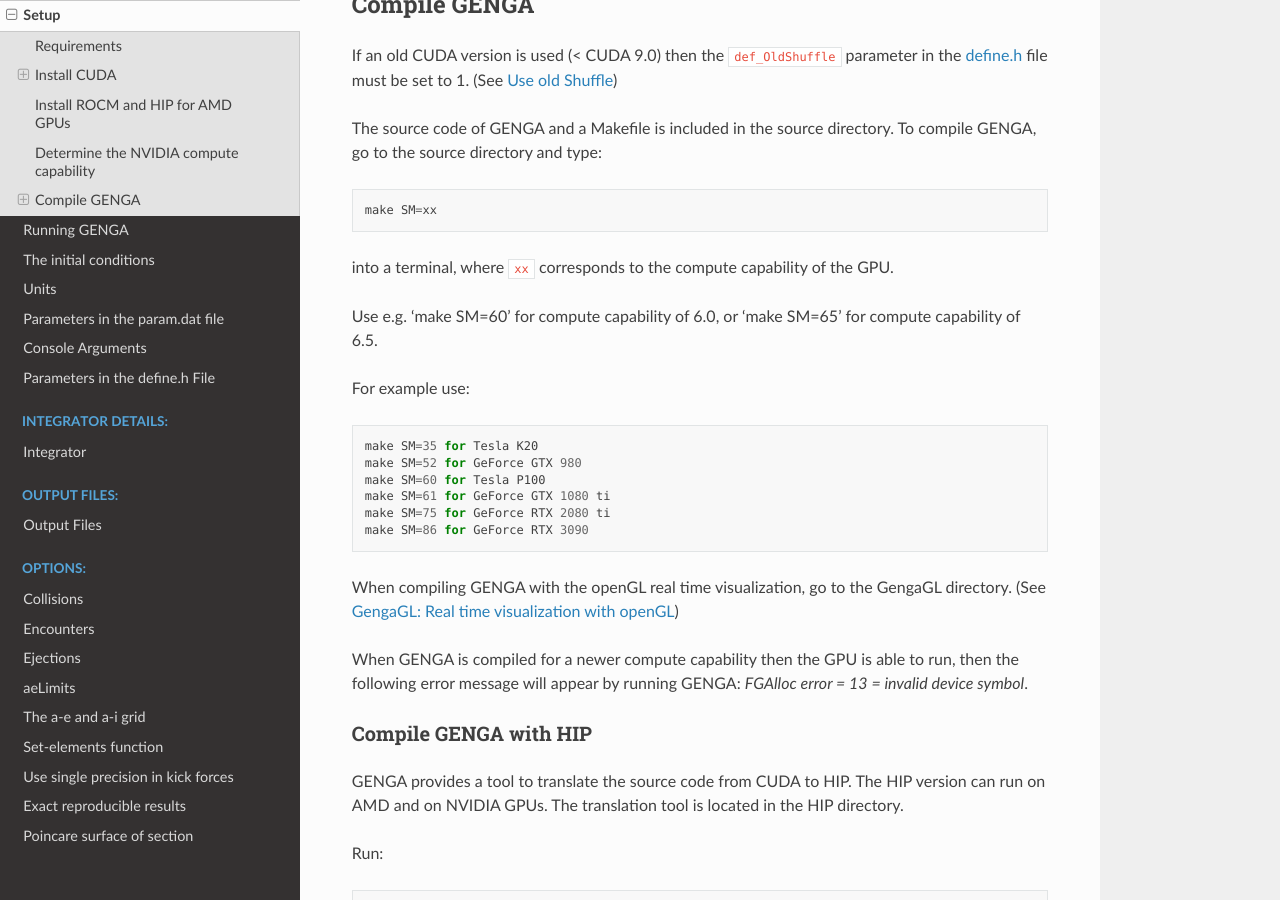
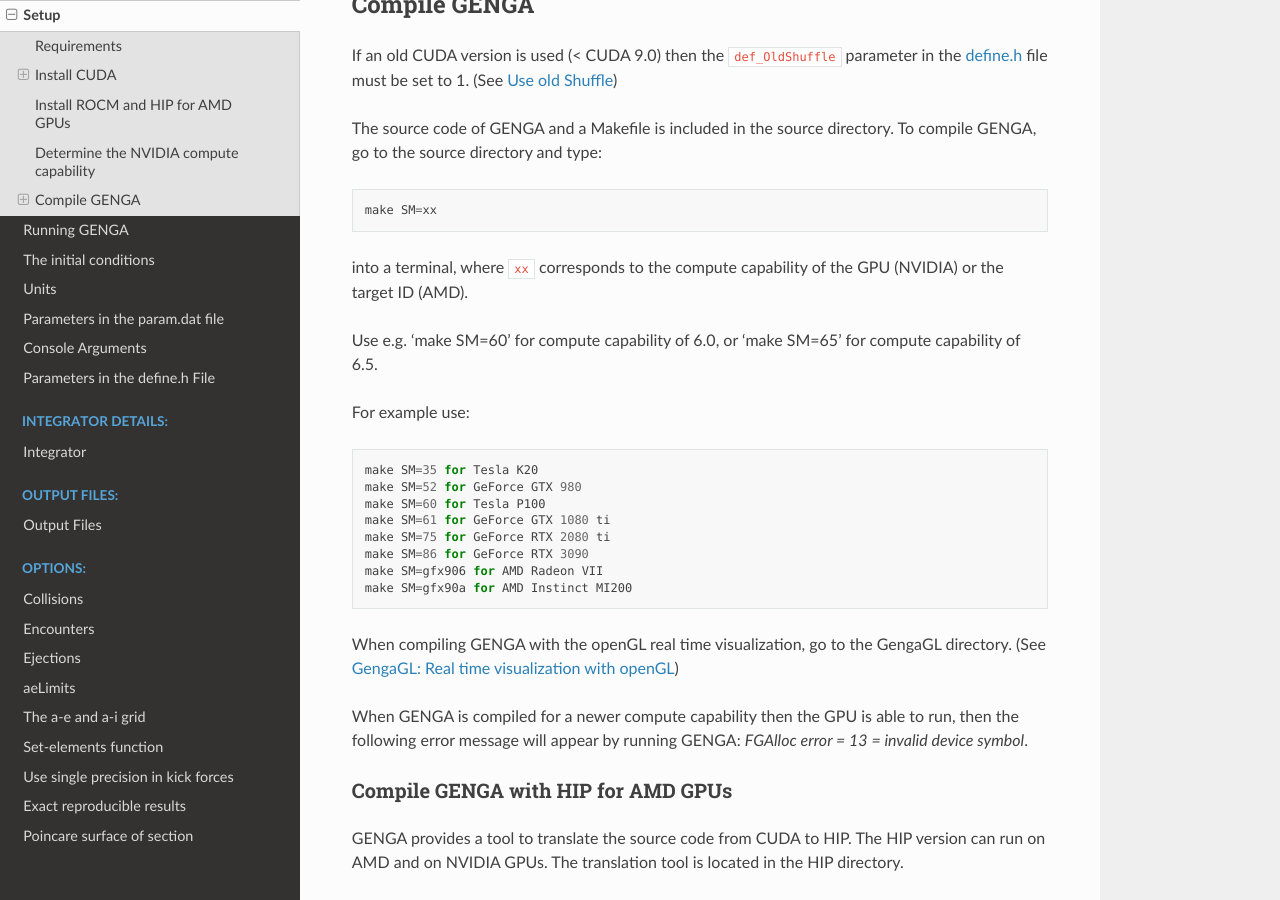
Before and after one commit to vinfreecs/genga, a Sphinx documentation site: the page built from docs/Setup.rst, in a window 1280 px wide and 900 px high, scrolled down 1710 px. Built offline with Sphinx 7.4.7 and the Read the Docs theme 2.0.0, drawn with Linux system fonts in a browser that asks for light colours.

Commit message:
Updated Makefile for HIP

```diff
--- a/docs/Setup.rst
+++ b/docs/Setup.rst
@@ -93,7 +93,7 @@
 
 	make SM=xx
 
-into a terminal, where :literal:`xx` corresponds to the compute capability of the GPU.
+into a terminal, where :literal:`xx` corresponds to the compute capability of the GPU (NVIDIA) or the target ID (AMD).
 
 Use e.g. 'make SM=60' for compute capability of 6.0, or 'make SM=65' for compute capability of 6.5.
 
@@ -106,6 +106,8 @@
 	make SM=61 for GeForce GTX 1080 ti
 	make SM=75 for GeForce RTX 2080 ti
 	make SM=86 for GeForce RTX 3090
+	make SM=gfx906 for AMD Radeon VII
+	make SM=gfx90a for AMD Instinct MI200
 
 
 When compiling GENGA with the openGL real time visualization, go to the GengaGL directory.
@@ -115,8 +117,8 @@
 `FGAlloc  error = 13 = invalid device symbol`.
 
 
-Compile GENGA with HIP
-^^^^^^^^^^^^^^^^^^^^^^
+Compile GENGA with HIP for AMD GPUs
+^^^^^^^^^^^^^^^^^^^^^^^^^^^^^^^^^^^
 GENGA provides a tool to translate the source code from CUDA to HIP. The HIP version can run on AMD and on NVIDIA GPUs.
 The translation tool is located in the HIP directory.
 
```
Also changed, not shown: 1 other file.
